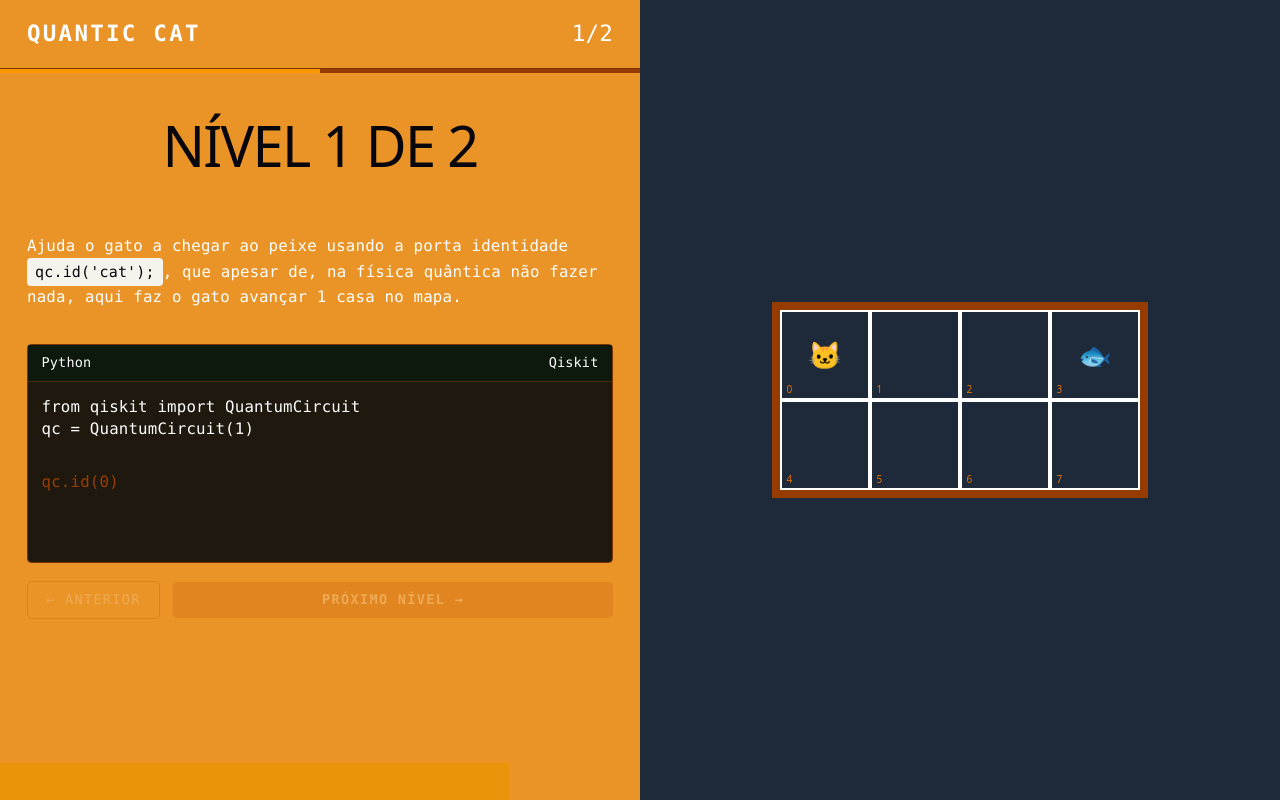
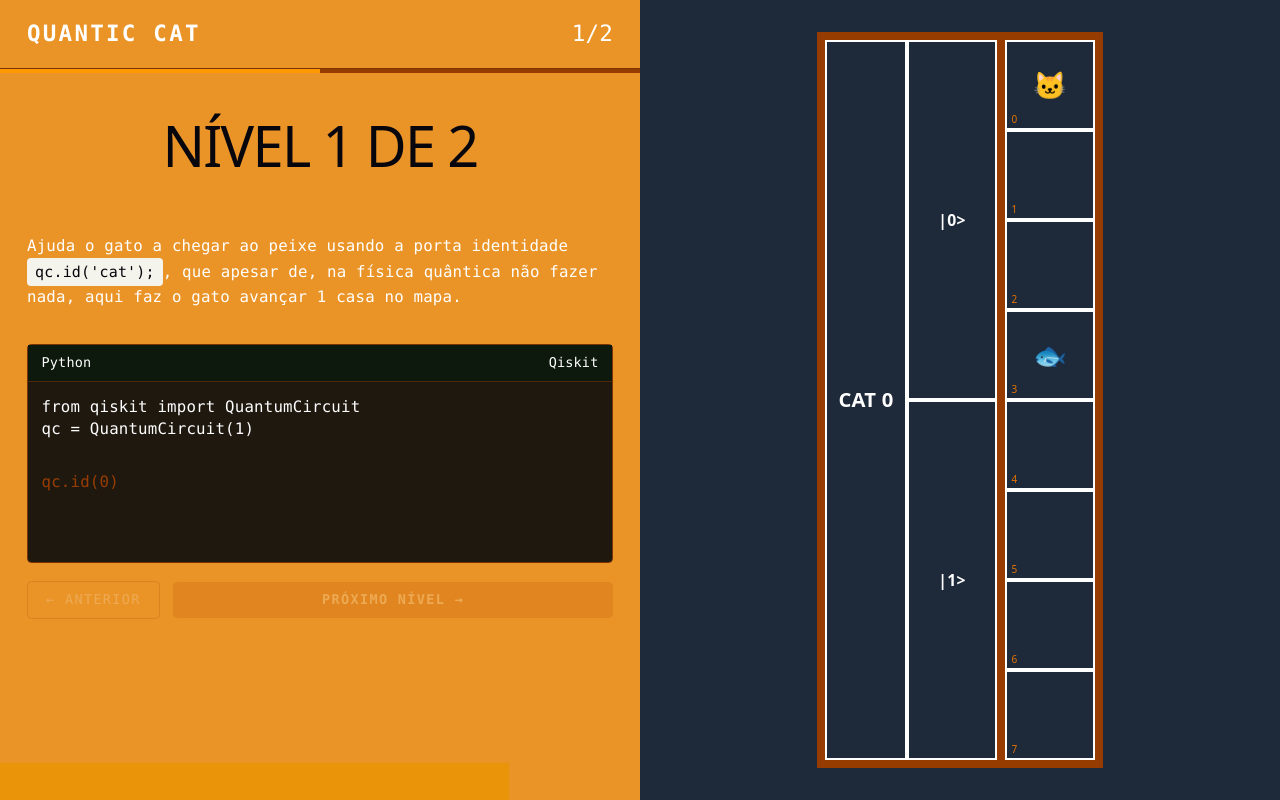
Before and after one commit to DiogoHD/quantic-cat, a React (Vite) app: page / in a window 1280 px wide. Built offline with nearby package versions, Linux system fonts and the light colour scheme.

Commit message:
Rows are fixed as 2 and adds description columns to the left of the grid

```diff
--- a/src/App.tsx
+++ b/src/App.tsx
@@ -1,5 +1,5 @@
-import Map from "./components/map"
-import Level from "./components/level"
+import { Map } from "./components/map"
+import { Level } from "./components/level"
 import { useState } from "react";
 import mapData from "./data/map.json";
 import { computeCatPosition, isCatAtFish } from "./services/catEngine";
@@ -12,7 +12,7 @@ export default function App() {
   const levelMap = mapData[current];
   const lines = code.split("\n").map(line => line.trim()).filter(line => line.length > 0);
 
-  const catPosition = computeCatPosition(levelMap.catPosition as Position, levelMap.cols, levelMap.rows, lines);
+  const catPosition = computeCatPosition(levelMap.catPosition as Position, levelMap.cols, lines);
   const hasWon = isCatAtFish(catPosition, levelMap.fishPosition as Position);
 
   return (
@@ -25,7 +25,6 @@ export default function App() {
       {/* Right Side */}
       <div className="flex-1 bg-gray-800 flex items-center justify-center">
         <Map
-          rows={levelMap.rows}
           cols={levelMap.cols}
           catPosition={catPosition}
           fishPosition={levelMap.fishPosition as Position} />
--- a/src/components/level.tsx
+++ b/src/components/level.tsx
@@ -6,7 +6,7 @@ const descriptionsWithTitles = descriptions.map((level, _, arr) => ({
   title: `Nível ${level.id} de ${arr.length}`,
 }));
 
-export default function Level({ current, setCurrent, code, setCode, hasWon }: LevelProps) {
+export function Level({ current, setCurrent, code, setCode, hasWon }: LevelProps) {
   const level = descriptionsWithTitles[current];
 
   return (
--- a/src/components/map.tsx
+++ b/src/components/map.tsx
@@ -13,27 +13,43 @@ function Cell({ index, children }: CellProps) {
   );
 }
 
-export default function Map({ rows, cols, catPosition, fishPosition }: MapProps) {
-  const total = rows * cols;
-
+export function Map({ cols, catPosition, fishPosition }: MapProps) {
   const catIndex = catPosition[1] * cols + catPosition[0];
   const fishIndex = fishPosition[1] * cols + fishPosition[0];
 
   return (
-    <div
-      className="border-8 border-amber-800"
-      style={{
-        display: "grid",
-        gridTemplateRows: `repeat(${rows}, minmax(0, 1fr))`,
-        gridTemplateColumns: `repeat(${cols}, minmax(0, 1fr))`,
-      }}
-    >
-      {Array.from({ length: total }, (_, i) => (
-        <Cell key={i} index={i}>
-          {i === catIndex && <Cat />}
-          {i === fishIndex && <Fish />}
-        </Cell>
-      ))}
+    <div className="flex flex-row">
+
+      {/* Qubit Name */}
+      <div className="flex border-8 border-r-0 border-amber-800 w-20">
+        <p className="flex items-center justify-center text-lg font-bold uppercase text-center w-full h-full border-2 border-white">
+          Cat 0
+        </p>
+      </div>
+
+      {/* Qubit State */}
+      <div className="grid grid-cols-1 grid-rows-2 items-center border-8 border-x-0 border-amber-800 w-20">
+        <div className="flex h-full w-full border-2 border-white items-center justify-center">
+          <p className="text-sm font-bold uppercase text-center">
+            |0{'>'}
+          </p>
+        </div>
+        <div className="flex h-full w-full border-2 border-white items-center justify-center">
+          <p className="text-sm font-bold uppercase text-center">
+            |1{'>'}
+          </p>
+        </div>
+      </div>
+
+      {/* Grid container */}
+      <div className={`grid grid-rows-2 grid-cols-${cols} border-8 border-amber-800`} >
+        {Array.from({ length: cols * 2 }, (_, i) => (
+          <Cell key={i} index={i}>
+            {i === catIndex && <Cat />}
+            {i === fishIndex && <Fish />}
+          </Cell>
+        ))}
+      </div>
     </div>
   );
 }
--- a/src/data/map.json
+++ b/src/data/map.json
@@ -1,23 +1,23 @@
 [
     {
         "level": 1,
+        "catNumber": 1,
         "catPosition": [0, 0],
         "fishPosition": [3, 0],
-        "rows": 2,
         "cols": 4
     },
     {
         "level": 2,
+        "catNumber": 1,
         "catPosition": [0, 1],
         "fishPosition": [5, 1],
-        "rows": 3,
         "cols": 6
     },
     {
         "level": 3,
+        "catNumber": 1,
         "catPosition": [2, 2],
         "fishPosition": [7, 2],
-        "rows": 4,
         "cols": 8
     }
 ]
--- a/src/services/catEngine.ts
+++ b/src/services/catEngine.ts
@@ -1,22 +1,22 @@
 import type { Position } from "../types/position";
 
-export function computeCatPosition(startPosition: Position, cols: number, rows: number, lines: string[]): Position {
+export function computeCatPosition(startPosition: Position, cols: number, lines: string[]): Position {
   let [x, y] = startPosition;
 
   for (const line of lines) {
     // Gate ID
-    if (line === "qc.id('cat')") {
+    if (line === "qc.id(0)") {
       if (x + 1 < cols) x += 1;
     }
 
     // Gate X
-    if (line === "qc.x('cat')") {
+    if (line === "qc.x(0)") {
       y = y === 0 ? 1 : 0;
       x += 1;
     }
 
     // Clamp position to map boundaries
-    [x, y] = clamp([x, y], rows, cols);
+    [x, y] = clamp([x, y], cols);
   }
 
   return [x, y];
@@ -26,9 +26,9 @@ export function isCatAtFish(catPosition: Position, fishPosition: Position): bool
   return catPosition[0] === fishPosition[0] && catPosition[1] === fishPosition[1];
 }
 
-function clamp(pos: Position, rows: number, cols: number): Position {
+function clamp(pos: Position, cols: number): Position {
   let [x, y] = pos;
   x = Math.max(0, Math.min(x, cols - 1));
-  y = Math.max(0, Math.min(y, rows - 1));
+  y = Math.max(0, Math.min(y, 2 - 1));
   return [x, y];
 }
--- a/src/types/map.ts
+++ b/src/types/map.ts
@@ -6,7 +6,6 @@ export interface CellProps {
 }
 
 export interface MapProps {
-  rows: number;
   cols: number;
   catPosition: Position;
   fishPosition: Position;
```
